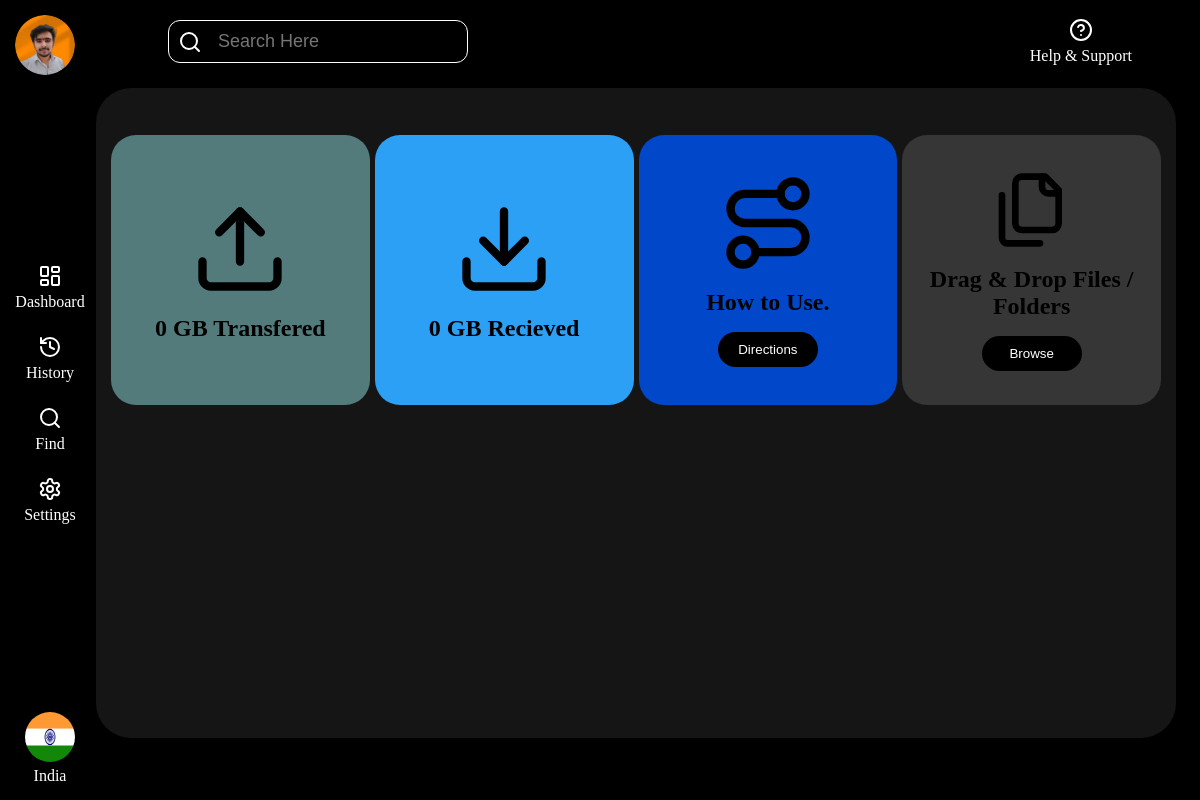
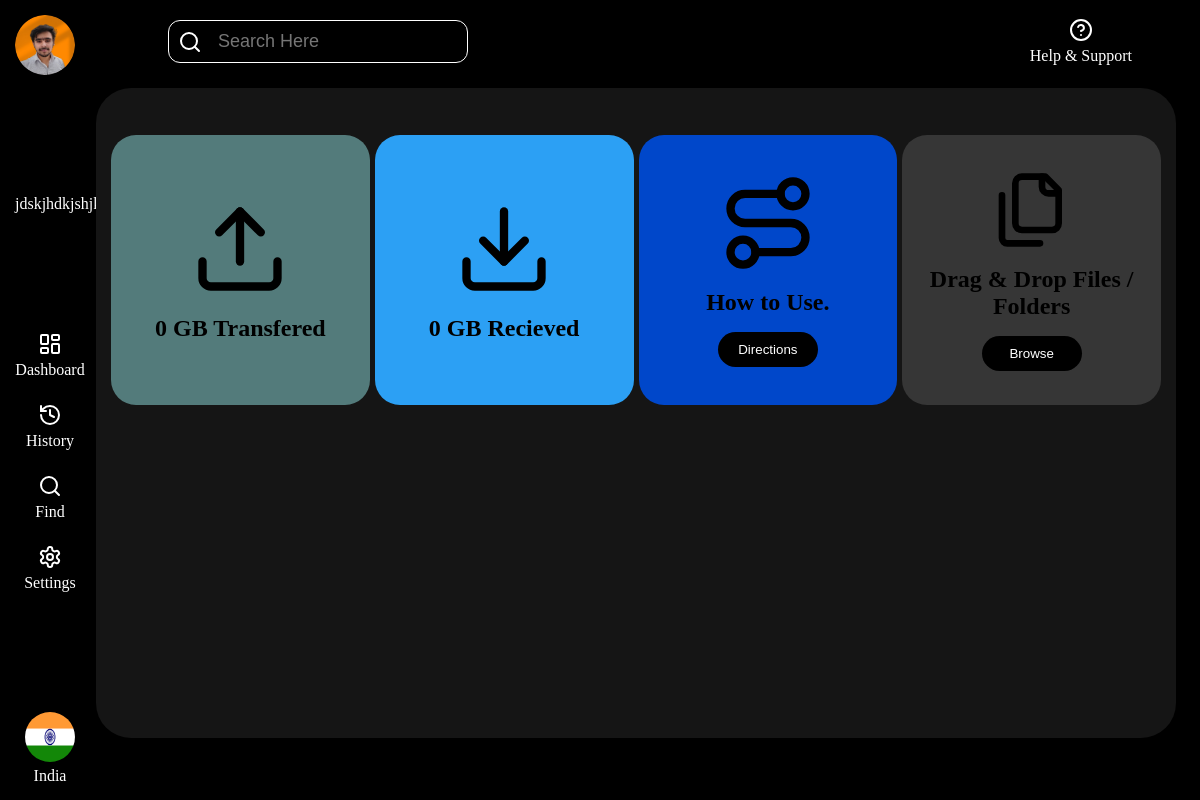
Before and after one commit to upasanagithubrit/ShareTo, an Electron app: page index.html in a window 1200 px wide. Drawn offline with Linux system fonts and the light colour scheme.

Commit message:
fs commit

```diff
--- a/index.html
+++ b/index.html
@@ -24,7 +24,9 @@
       <div class="profile">
           <img id="profile_pic" src="./images/pic_Profile.jpeg" alt="Profile..">
       </div>
-
+      <div>
+        jdskjhdkjshjksdh
+      </div>
       <div class="options">
         <div class="option_container">
           <img src="./svgs/dashboard.svg" alt="Loading..">
```
